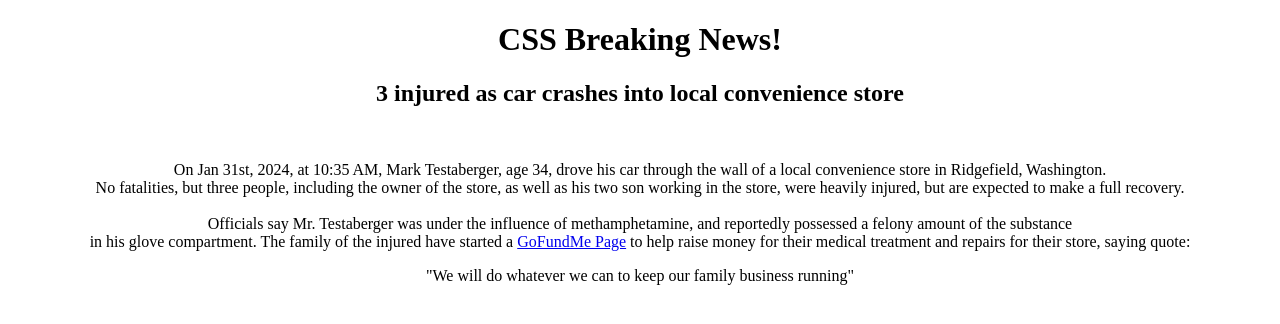
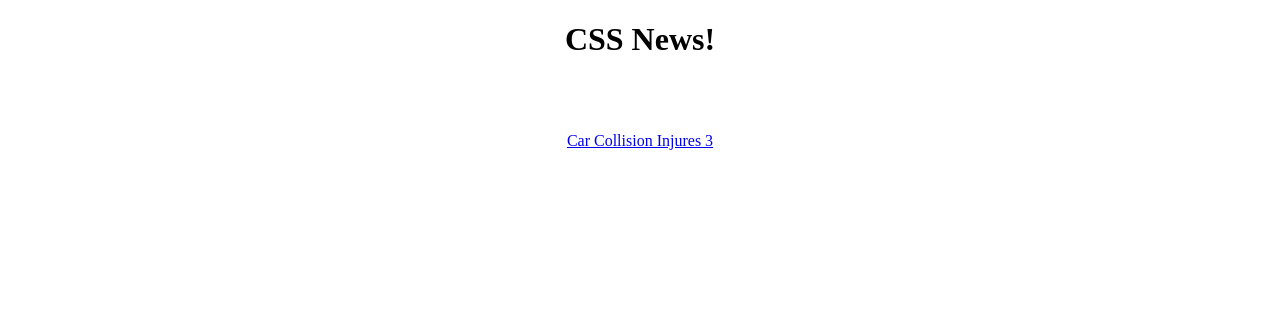
Before and after one commit to Glatia/Glatia.github.io, a plain HTML site: page BasicWebDesign/index.html in a window 1280 px wide. Drawn offline with Linux system fonts and the light colour scheme.

Commit message:
article updated

```diff
--- a/BasicWebDesign/index.html
+++ b/BasicWebDesign/index.html
@@ -6,7 +6,7 @@
 	<meta charset="UTF-8">
 	<meta name="viewport" content="width=device-width, initial-scale=1">
 
-	<title>CSS News: Breaking News!</title>
+	<title>CSS News!</title>
   <link rel="stylesheet" href="/style.css">
 
 
@@ -14,20 +14,10 @@
 
 <body>
   <div class="center">
+    <h1>CSS News!</h1><br><br>
 
-    <h1>
-      <strong>CSS Breaking News!</strong>
-    </h1>
-    <h2>
-      3 injured as car crashes into local convenience store
-    </h2><br>
-    <p>
-      On Jan 31st, 2024, at 10:35 AM, Mark Testaberger, age 34, drove his car through the wall of a local convenience store in Ridgefield, Washington.<br>
-      No fatalities, but three people, including the owner of the store, as well as his two son working in the store, were heavily injured, but are expected to make a full recovery.<br><br>
-      Officials say Mr. Testaberger was under the influence of methamphetamine, and reportedly possessed a felony amount of the substance <br>
-      in his glove compartment. The family of the injured have started a <a href="https://gofundme.com/">GoFundMe Page</a> to help raise money for their medical treatment and repairs for their store,
-      saying quote: <blockquote>"We will do whatever we can to keep our family business running"</blockquote>
-    </p>
+    <p><a href="./article.html">Car Collision Injures 3</a></p>
+
   </div>
 
 </body>
```
Also changed, not shown: BasicWebDesign/style.css (line endings or trailing spaces).
